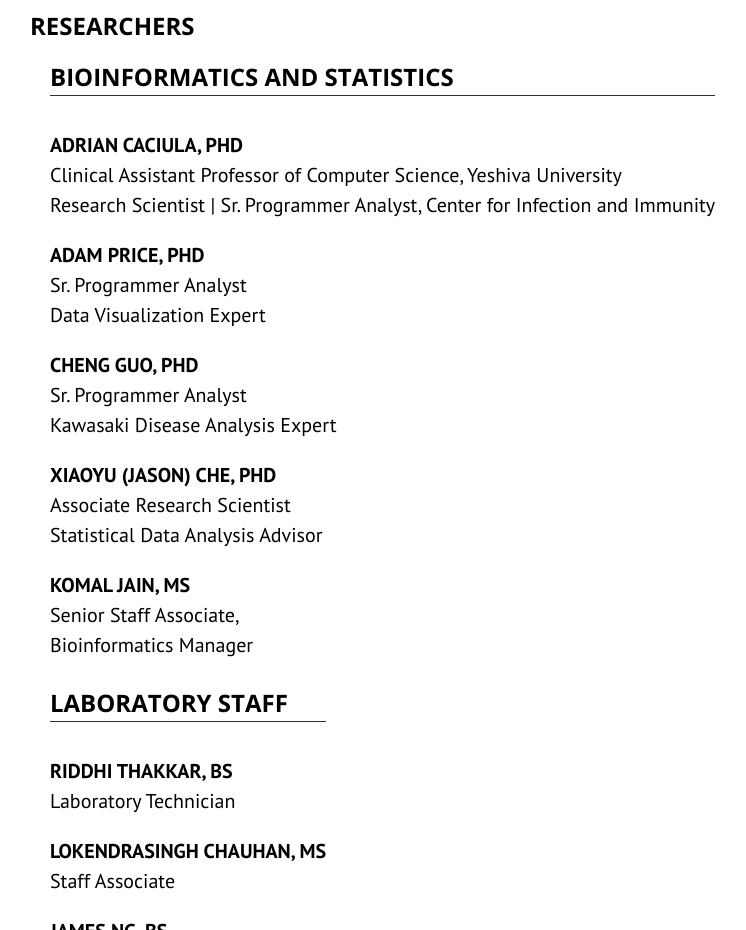
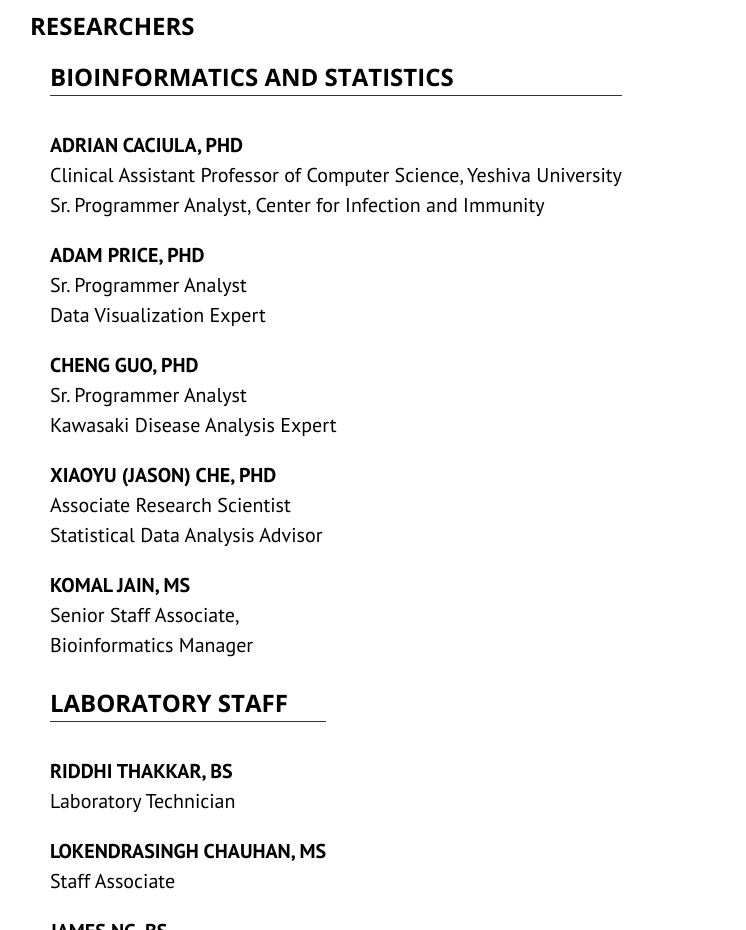
Before and after one commit to ciibioinformatics/ciibioinformatics.github.io, a plain HTML site: page serochip/index.html in a window 1280 px wide. Shown: the part 1220-2150 px from the top of the page, without its empty margins (170-916 px from the left). Drawn offline with nearby package versions, Linux system fonts and the light colour scheme.

Commit message:
Update index.html

```diff
--- a/serochip/index.html
+++ b/serochip/index.html
@@ -126,7 +126,7 @@
             <p class="text text-large">
               <strong>ADRIAN CACIULA, PHD</strong><br>
                 Clinical Assistant Professor of Computer Science, Yeshiva University<br>
-                Research Scientist | Sr. Programmer Analyst, Center for Infection and Immunity
+                Sr. Programmer Analyst, Center for Infection and Immunity
             </p>
 
             <p class="text text-large">
```
